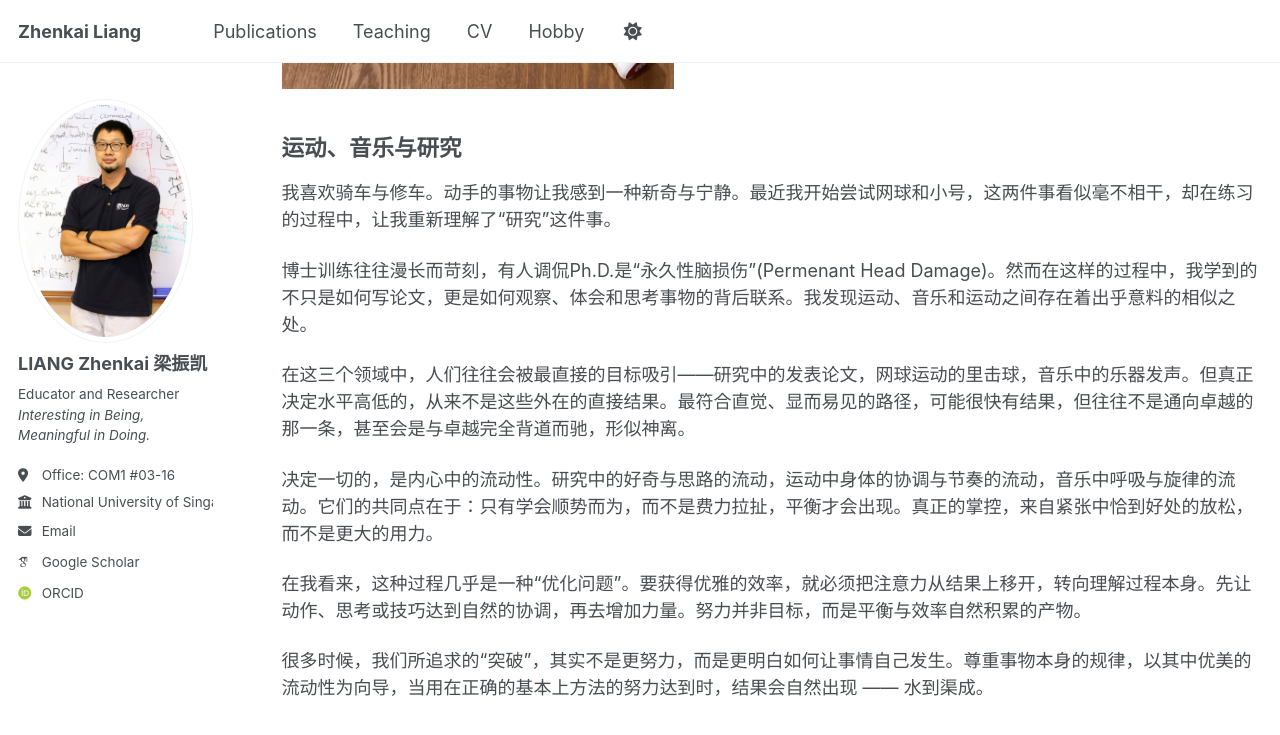
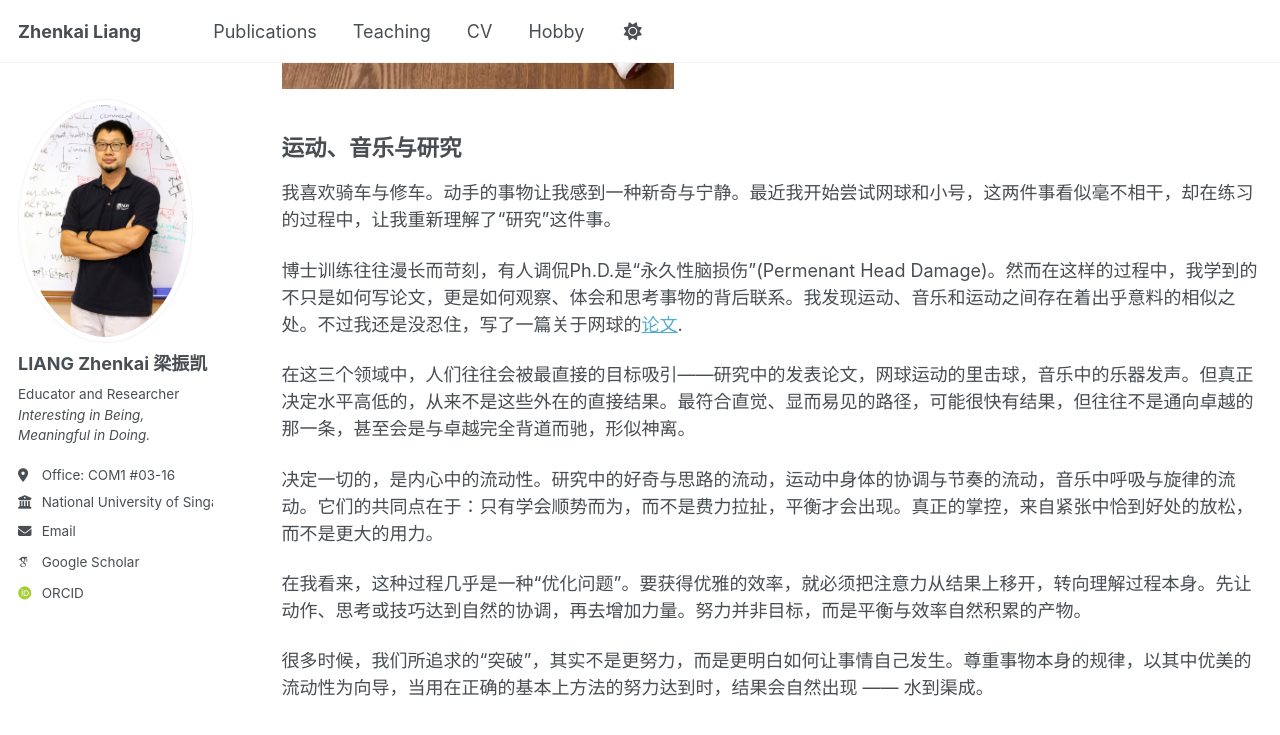
Before and after one commit to zhenkai-liang/zhenkai-liang.github.io, a Jekyll site: the page built from _pages/hobby.md, in a window 1280 px wide and 900 px high, scrolled down 1040 px. Shown: the top 735 px of the window. Built offline with Jekyll 4.4.1, drawn with Linux system fonts in a browser that asks for light colours; some web fonts are replaced; a script that is not in the unit is left out.

Commit message:
Update hobby.md

```diff
--- a/_pages/hobby.md
+++ b/_pages/hobby.md
@@ -35,7 +35,7 @@ transforming balance and efficiency into power and outstanding performance.
 
 我喜欢骑车与修车。动手的事物让我感到一种新奇与宁静。最近我开始尝试网球和小号，这两件事看似毫不相干，却在练习的过程中，让我重新理解了“研究”这件事。
 
-博士训练往往漫长而苛刻，有人调侃Ph.D.是“永久性脑损伤”(Permenant Head Damage)。然而在这样的过程中，我学到的不只是如何写论文，更是如何观察、体会和思考事物的背后联系。我发现运动、音乐和运动之间存在着出乎意料的相似之处。
+博士训练往往漫长而苛刻，有人调侃Ph.D.是“永久性脑损伤”(Permenant Head Damage)。然而在这样的过程中，我学到的不只是如何写论文，更是如何观察、体会和思考事物的背后联系。我发现运动、音乐和运动之间存在着出乎意料的相似之处。不过我还是没忍住，写了一篇关于网球的[论文](https://tennis-ans.github.io).
 
 在这三个领域中，人们往往会被最直接的目标吸引——研究中的发表论文，网球运动的里击球，音乐中的乐器发声。但真正决定水平高低的，从来不是这些外在的直接结果。最符合直觉、显而易见的路径，可能很快有结果，但往往不是通向卓越的那一条，甚至会是与卓越完全背道而驰，形似神离。
 
```
